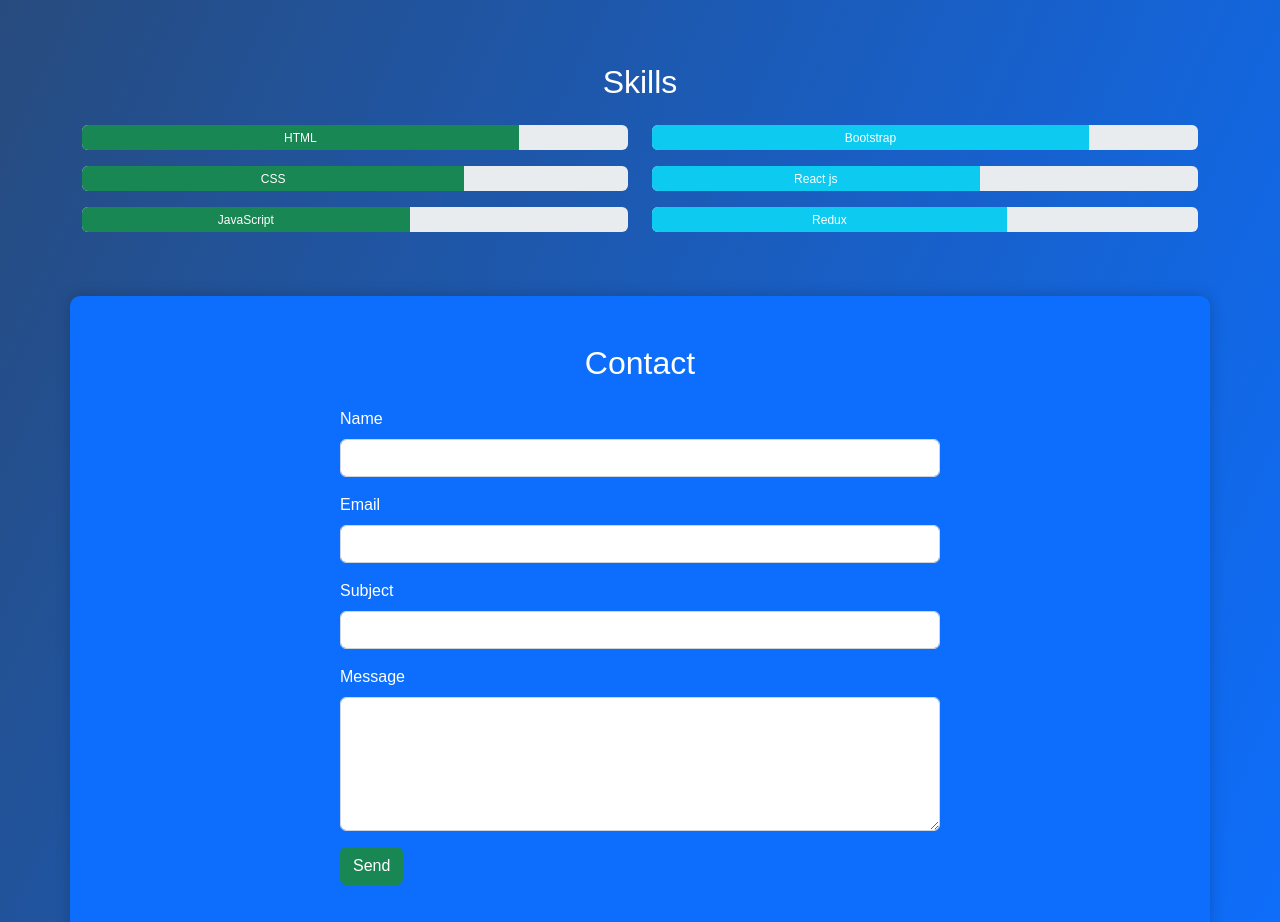
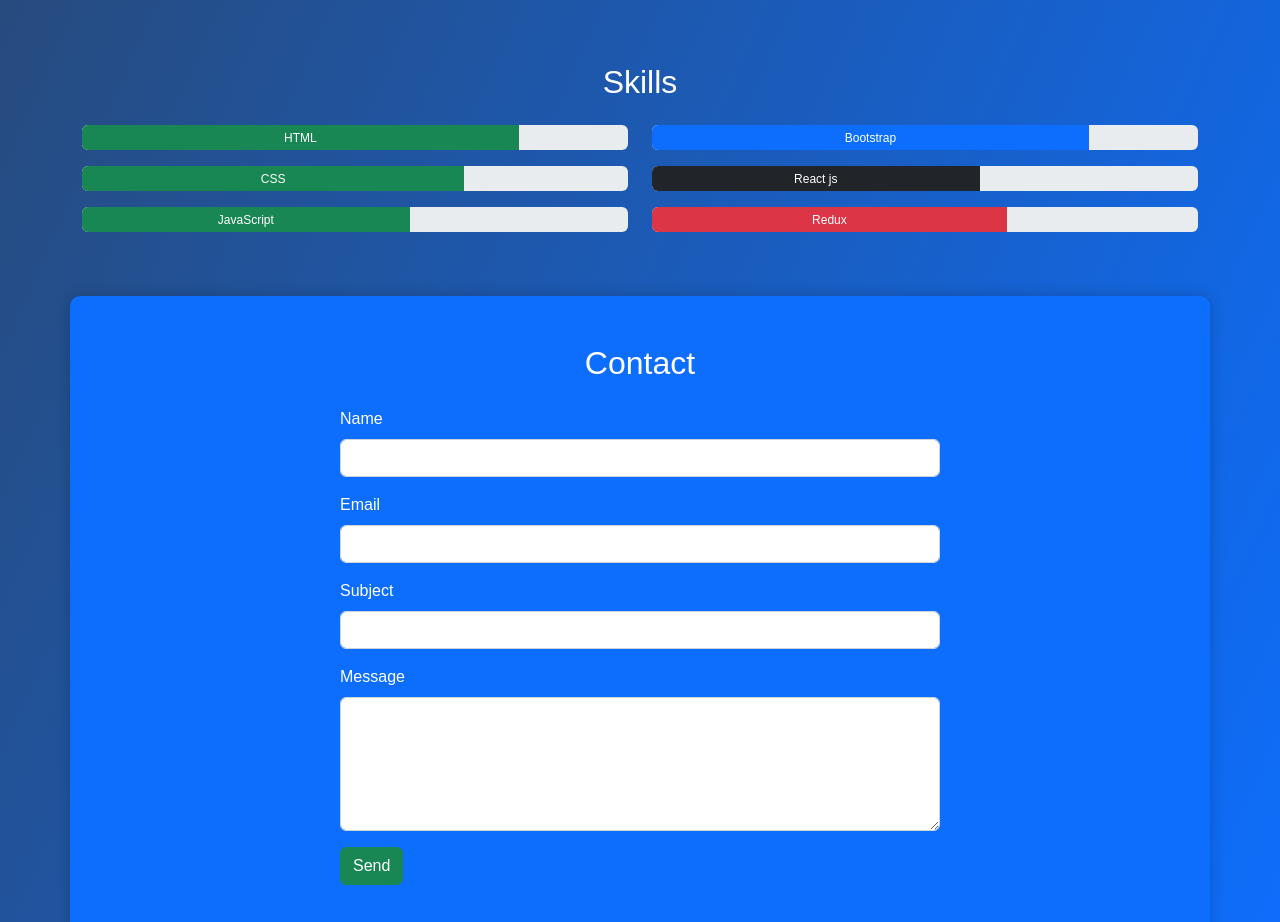
Before and after one commit to Akshaysingh2004/Portfolio, a plain HTML site: page index.html in a window 1280 px wide. Shown: the part 1900-2822 px from the top of the page. Drawn offline with nearby package versions, Linux system fonts and the light colour scheme.

Commit message:
Update index.html
changes

```diff
--- a/index.html
+++ b/index.html
@@ -103,13 +103,13 @@
             <div class="col-md-6">
 
                 <div class="progress mb-3">
-                    <div class="progress-bar bg-info" role="progressbar" style="width: 80%;" aria-valuenow="50" aria-valuemin="0" aria-valuemax="100">Bootstrap</div>
+                    <div class="progress-bar bg-primary" role="progressbar" style="width: 80%;" aria-valuenow="50" aria-valuemin="0" aria-valuemax="100">Bootstrap</div>
                 </div>
                 <div class="progress mb-3">
-                    <div class="progress-bar bg-info" role="progressbar" style="width: 60%;" aria-valuenow="40" aria-valuemin="0" aria-valuemax="100">React js</div>
+                    <div class="progress-bar bg-dark" role="progressbar" style="width: 60%;" aria-valuenow="40" aria-valuemin="0" aria-valuemax="100">React js</div>
                 </div>
                 <div class="progress mb-3">
-                    <div class="progress-bar bg-info" role="progressbar" style="width: 65%;" aria-valuenow="40" aria-valuemin="0" aria-valuemax="100">Redux</div>
+                    <div class="progress-bar bg-danger" role="progressbar" style="width: 65%;" aria-valuenow="40" aria-valuemin="0" aria-valuemax="100">Redux</div>
                 </div>
             </div>
         </div>
```
